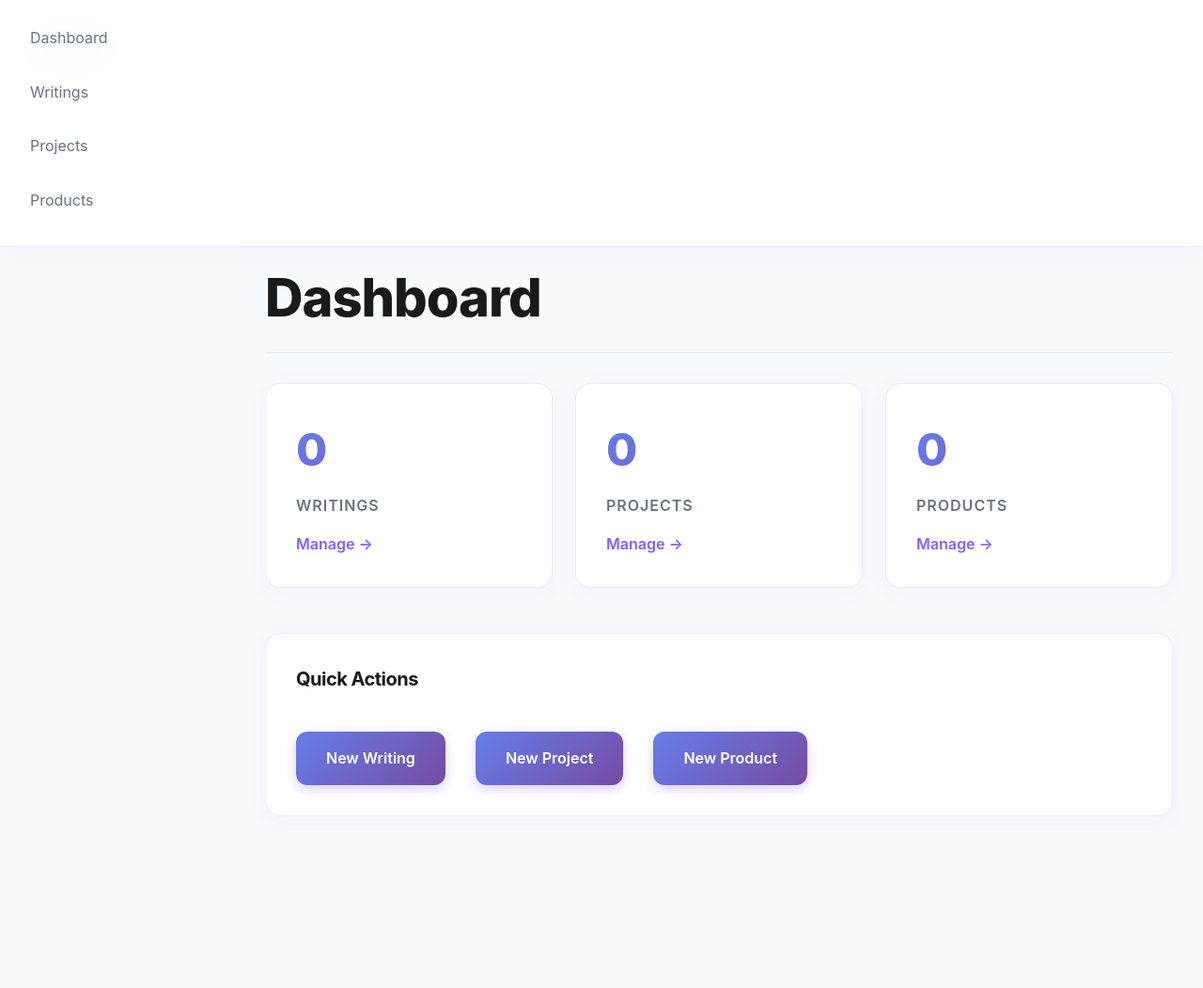
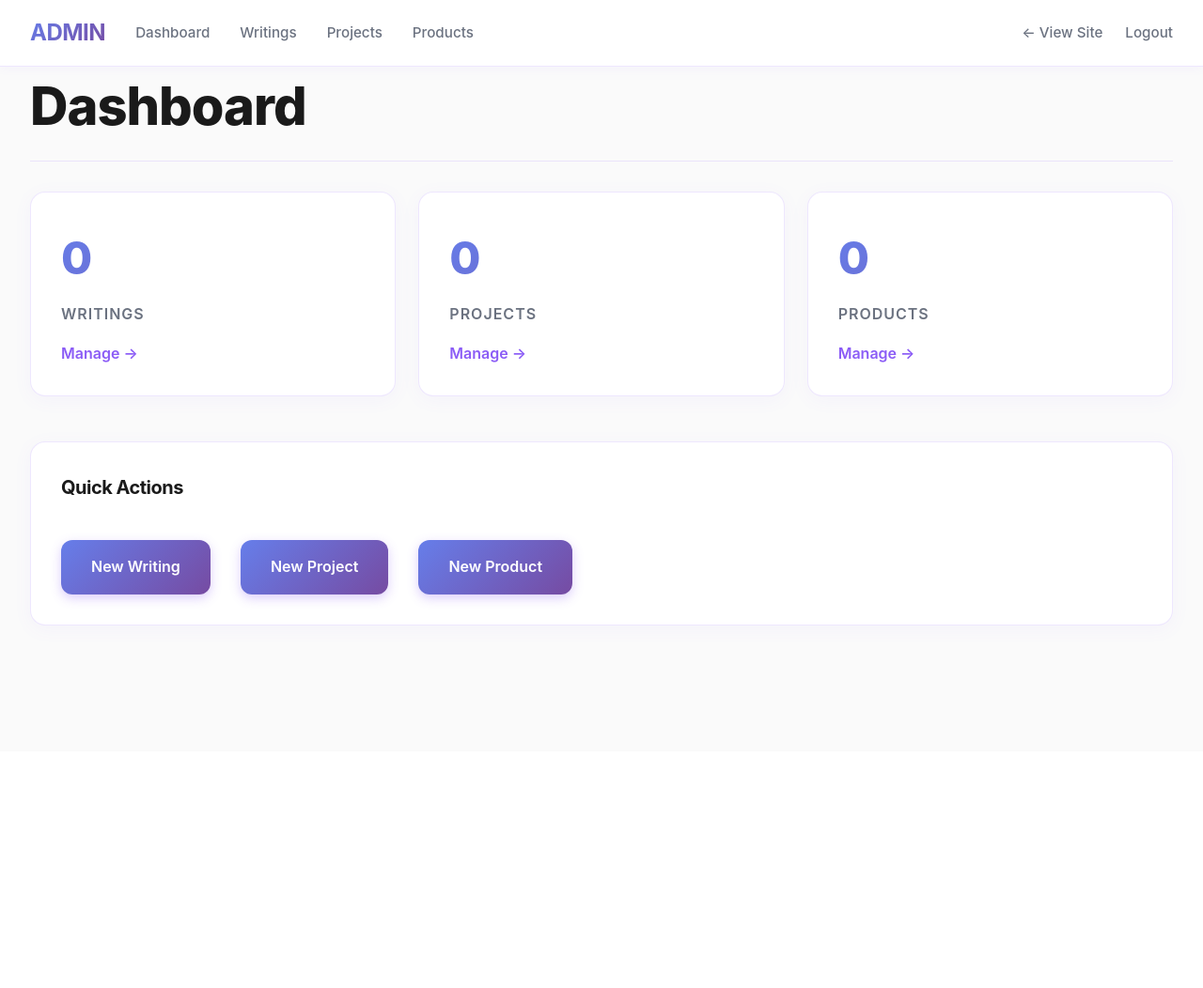
Before and after one commit to Developer-Sahil/paradox, a Flask app: page /admin/dashboard in a window 1280 px wide. Shown: the whole page at 94% size. After the commit the page ends 666 px from the top, so only its background shows below. Run offline with Flask 3, Linux system fonts and the light colour scheme; the visitor is signed in with stand-in values (Sample User, id 1); data that the repository does not hold is empty.

Commit message:
updates v8

```diff
--- a/app/static/css/admin.css
+++ b/app/static/css/admin.css
@@ -2,6 +2,100 @@
 .admin-body {
     background: #fafafa;
     padding: 0;
+}
+
+/* Admin Navigation */
+.admin-nav {
+    position: fixed;
+    top: 0;
+    left: 0;
+    right: 0;
+    z-index: 100;
+    background: rgba(255, 255, 255, 0.95);
+    backdrop-filter: blur(20px);
+    border-bottom: 1px solid rgba(139, 92, 246, 0.15);
+    box-shadow: 0 2px 10px rgba(139, 92, 246, 0.05);
+}
+
+.admin-nav-container {
+    max-width: 1600px;
+    margin: 0 auto;
+    padding: 1rem 2rem;
+    display: flex;
+    justify-content: space-between;
+    align-items: center;
+    gap: 2rem;
+}
+
+.admin-brand {
+    font-size: 1.5rem;
+    font-weight: 700;
+    letter-spacing: -0.5px;
+    background: linear-gradient(135deg, #667eea 0%, #764ba2 100%);
+    -webkit-background-clip: text;
+    -webkit-text-fill-color: transparent;
+    background-clip: text;
+}
+
+.admin-nav-links {
+    list-style: none;
+    display: flex;
+    gap: 2rem;
+    align-items: center;
+    flex: 1;
+    margin: 0;
+    padding: 0;
+}
+
+.admin-nav-links a {
+    position: relative;
+    font-size: 0.95rem;
+    font-weight: 500;
+    color: #6b7280;
+    transition: color 0.3s ease;
+}
+
+.admin-nav-links a:hover {
+    color: #8b5cf6;
+}
+
+.admin-nav-links a::after {
+    content: '';
+    position: absolute;
+    bottom: -4px;
+    left: 0;
+    width: 0;
+    height: 2px;
+    background: #8b5cf6;
+    transition: width 0.3s ease;
+}
+
+.admin-nav-links a:hover::after {
+    width: 100%;
+}
+
+.admin-nav-actions {
+    display: flex;
+    gap: 1.5rem;
+    align-items: center;
+}
+
+.admin-nav-link {
+    font-size: 0.95rem;
+    font-weight: 500;
+    color: #6b7280;
+    transition: color 0.3s ease;
+}
+
+.admin-nav-link:hover {
+    color: #8b5cf6;
+}
+
+/* Admin Content */
+.admin-content {
+    max-width: 1600px;
+    margin: 0 auto;
+    padding: 5rem 2rem 2rem;
 }
 
 /* Login Page */
@@ -61,10 +155,11 @@
     border-right: 1px solid rgba(139, 92, 246, 0.15);
     display: flex;
     flex-direction: column;
-    /* position: fixed; */
-    /* height: 100vh; */
-    /* left: 0; */
-    /* top: 0; */
+    position: fixed;
+    height: 100vh;
+    left: 0;
+    top: 0;
+    overflow-y: auto;
 }
 
 .sidebar-brand {
@@ -106,10 +201,10 @@
 }
 
 .admin-main {
-    margin-left: 250px; /* same as sidebar width */
-    padding: 32px;
-    min-height: 100vh;
-    background: #f9fafb;
+    margin-left: 250px;
+    flex: 1;
+    padding: 2rem;
+    max-width: 1400px;
 }
 
 /* Admin Header */
--- a/app/static/css/style.css
+++ b/app/static/css/style.css
@@ -43,11 +43,11 @@
     top: 0;
     left: 0;
     right: 0;
-    z-index: 1000;
-    background: rgba(255, 255, 255, 0.9);
+    z-index: 100;
+    background: rgba(255, 255, 255, 0.95);
     backdrop-filter: blur(20px);
     border-bottom: 1px solid var(--border);
-    box-shadow: 0 4px 20px rgba(139, 92, 246, 0.05);
+    box-shadow: 0 2px 10px rgba(139, 92, 246, 0.05);
 }
 
 .nav-container {
@@ -461,7 +461,7 @@
     color: var(--fg-secondary);
 }
 
-/* Navigation */
+/* Post Navigation */
 .post-nav {
     margin-top: 3rem;
     padding-top: 2rem;
@@ -472,15 +472,17 @@
     display: inline-flex;
     align-items: center;
     padding: 0.75rem 1.5rem;
-    background: var(--bg-card);
+    background: transparent;
     border: 1px solid var(--border);
     border-radius: 12px;
+    color: var(--fg-secondary);
     transition: all 0.3s ease;
 }
 
 .post-nav a:hover {
-    background: rgba(139, 92, 246, 0.08);
+    background: rgba(139, 92, 246, 0.05);
     border-color: var(--accent);
+    color: var(--accent);
     transform: translateX(-4px);
 }
 
--- a/app/templates/admin/base.html
+++ b/app/templates/admin/base.html
@@ -8,34 +8,25 @@
     <link rel="stylesheet" href="{{ url_for('static', filename='css/admin.css') }}">
 </head>
 <body class="admin-body">
-    <!-- < class="admin-container"> -->
-    <aside class="admin-sidebar">
-        <div class="sidebar-brand">
-            <h2>ADMIN</h2>
+    <nav class="admin-nav">
+        <div class="admin-nav-container">
+            <a href="{{ url_for('admin.dashboard') }}" class="admin-brand">ADMIN</a>
+
+            <ul class="admin-nav-links">
+                <li><a href="{{ url_for('admin.dashboard') }}">Dashboard</a></li>
+                <li><a href="{{ url_for('admin.writings_list') }}">Writings</a></li>
+                <li><a href="{{ url_for('admin.projects_list') }}">Projects</a></li>
+                <li><a href="{{ url_for('admin.products_list') }}">Products</a></li>
+            </ul>
+
+            <div class="admin-nav-actions">
+                <a href="{{ url_for('main.home') }}" class="admin-nav-link">← View Site</a>
+                <a href="{{ url_for('admin.logout') }}" class="admin-nav-link">Logout</a>
+            </div>
         </div>
+    </nav>
 
-        <nav class="sidebar-nav">
-            <a href="{{ url_for('admin.dashboard') }}" class="sidebar-link">
-                Dashboard
-            </a>
-            <a href="{{ url_for('admin.writings_list') }}" class="sidebar-link">
-                Writings
-            </a>
-            <a href="{{ url_for('admin.projects_list') }}" class="sidebar-link">
-                Projects
-            </a>
-            <a href="{{ url_for('admin.products_list') }}" class="sidebar-link">
-                Products
-            </a>
-        </nav>
-
-        <div class="sidebar-footer">
-            <a href="{{ url_for('main.home') }}" class="sidebar-link">← View Site</a>
-            <a href="{{ url_for('admin.logout') }}" class="sidebar-link">Logout</a>
-        </div>
-    </aside>
-
-    <main class="admin-main">
+    <main class="admin-content">
         {% with messages = get_flashed_messages(with_categories=true) %}
             {% if messages %}
                 {% for category, message in messages %}
--- a/app/templates/projects/detail.html
+++ b/app/templates/projects/detail.html
@@ -27,8 +27,8 @@
         </div>
     </article>
 
-    <nav class="post-nav">
+    <!-- <nav class="post-nav">
         <a href="{{ url_for('projects.index') }}">← Back to projects</a>
-    </nav>
+    </nav> -->
 </section>
 {% endblock %}
--- a/app/templates/writings/detail.html
+++ b/app/templates/writings/detail.html
@@ -23,8 +23,8 @@
         {{ post.html_content|safe }}
     </article>
 
-    <nav class="post-nav">
+    <!-- <nav class="post-nav">
         <a href="{{ url_for('writings.index') }}">← Back to writings</a>
-    </nav>
+    </nav> -->
 </section>
 {% endblock %}
--- a/app/templates/writings/series.html
+++ b/app/templates/writings/series.html
@@ -19,8 +19,8 @@
         <p>No posts in this series.</p>
     {% endif %}
 
-    <nav class="post-nav">
+    <!-- <nav class="post-nav">
         <a href="{{ url_for('writings.index') }}">← Back to writings</a>
-    </nav>
+    </nav> -->
 </section>
 {% endblock %}
```
Also changed, not shown: other parts of app/static/css/admin.css (+34 -7 lines), app/templates/base.html (+12 -11 lines).
